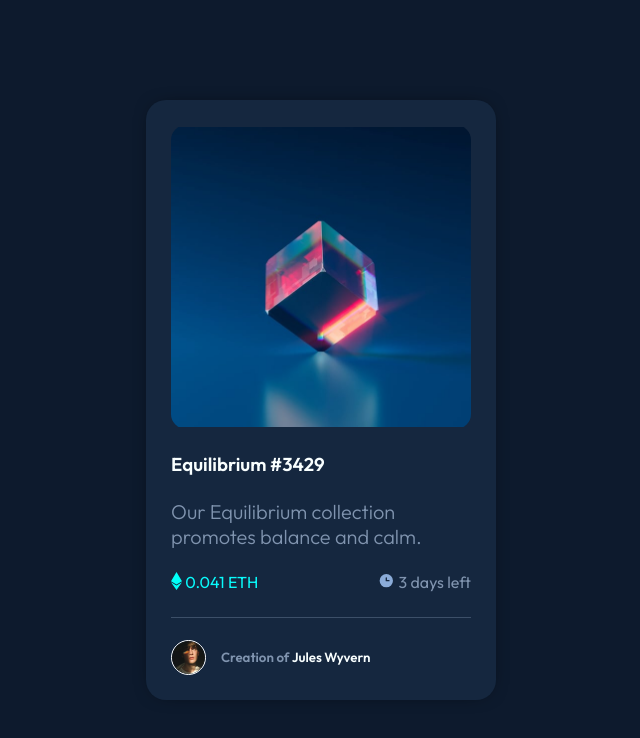
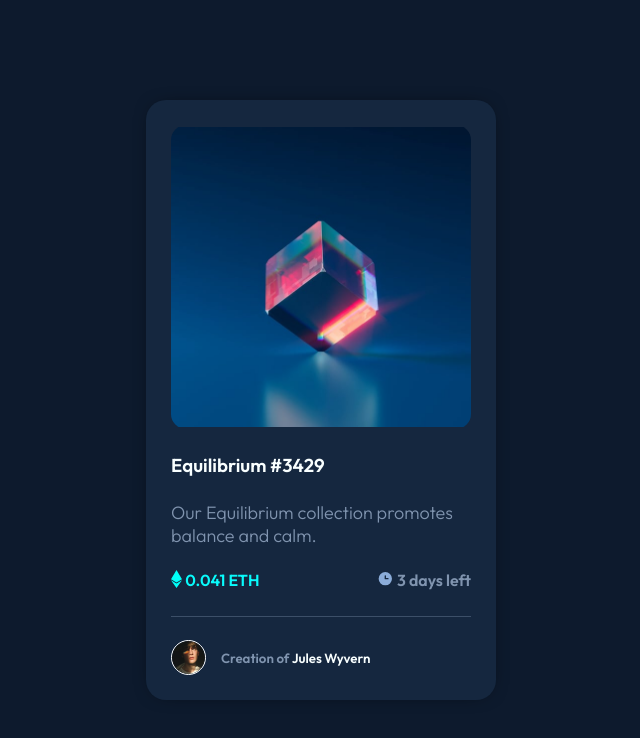
Before and after one commit to fernando5498/NTF_Challenge, a plain HTML site: page index.html in a window 1280 px wide. Shown: the whole page, without its empty margins (319-959 px from the left). Drawn offline with Linux system fonts and the light colour scheme.

Commit message:
fuentes 2

```diff
--- a/css/style.css
+++ b/css/style.css
@@ -120,11 +120,12 @@ body {
 
 span {
     vertical-align: top;
+    font-weight: bold;
 }
 
 .card__info {
     color: var(--text-color);
-    font-size: 20px;
+    font-size: 18px;
     font-weight: 100;
 }
 
```
